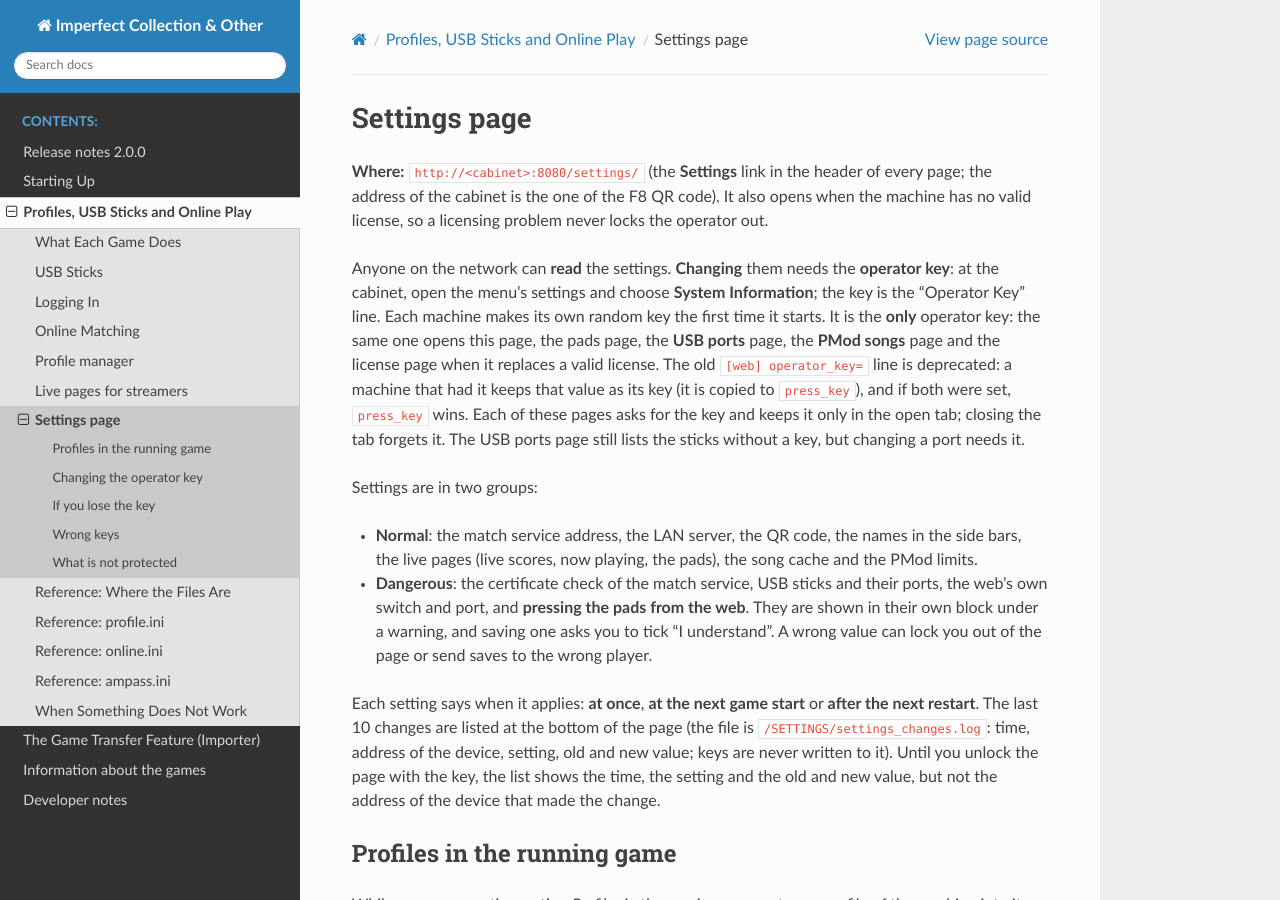
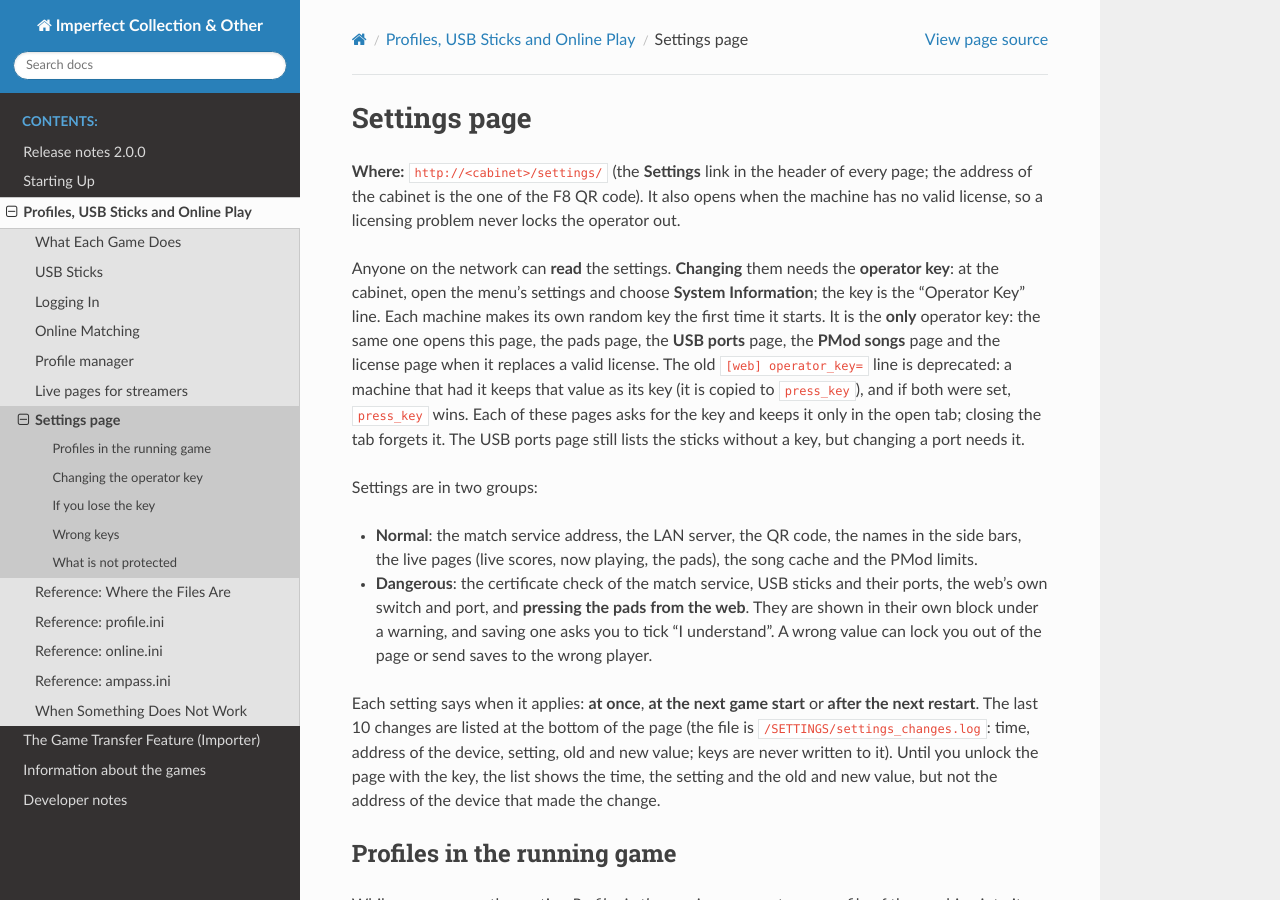
Before and after one commit to ckdur/imperfect-manual, a Sphinx documentation site: the page built from docs/online/settings_page.rst, in a window 1280 px wide and 900 px high. Built offline with Sphinx 7.4.7 and the Read the Docs theme 3.1.0, drawn with Linux system fonts in a browser that asks for light colours.

Commit message:
Profile web: port 80
Co-Authored-By: Claude Sonnet 5.5 <noreply@anthropic.com>

```diff
--- a/docs/online/online_ini.rst
+++ b/docs/online/online_ini.rst
@@ -24,7 +24,7 @@ yours from then on. Changes are picked up the next time a game starts.
 
    [web]
    enabled=1
-   port=8080
+   port=80
    qr_key=F8
    qr_seconds=10
    qr_side=right
@@ -109,7 +109,7 @@ Settings of the :ref:`Profile manager <online_web_section>`.
      - ``1``
      - ``0`` does not start the page.
    * - ``port``
-     - ``8080``
+     - ``80``
      - The port of the page.
    * - ``qr_key``
      - ``F8``
--- a/docs/online/profile_manager.rst
+++ b/docs/online/profile_manager.rst
@@ -256,7 +256,7 @@ normal size and covers the right edge of the game picture while it is shown.
 PMod songs
 ----------
 
-The **PMod songs** page (``http://<cabinet>:8080/pmod/``, the *PMod songs*
+The **PMod songs** page (``http://<cabinet>/pmod/``, the *PMod songs*
 button of the home page) manages the songs you added to PMod, like the
 :doc:`USB importer <../importer/pmod>` but from a phone or a computer on the
 cabinet's network. It shows **names only**: no banners, no previews, no
--- a/docs/online/settings_page.rst
+++ b/docs/online/settings_page.rst
@@ -3,7 +3,7 @@
 Settings page
 ~~~~~~~~~~~~~
 
-**Where:** ``http://<cabinet>:8080/settings/`` (the **Settings** link in the
+**Where:** ``http://<cabinet>/settings/`` (the **Settings** link in the
 header of every page; the address of the cabinet is the one of the F8 QR code).
 It also opens when the machine has no valid license, so a licensing problem
 never locks the operator out.
```
